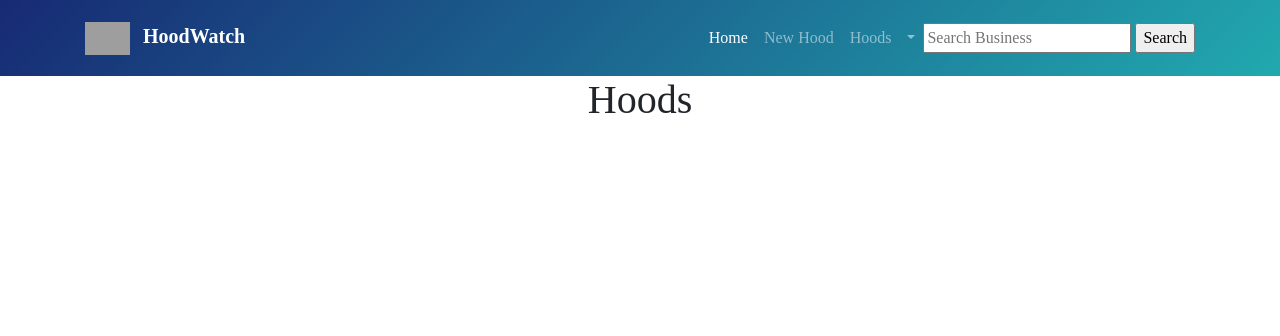
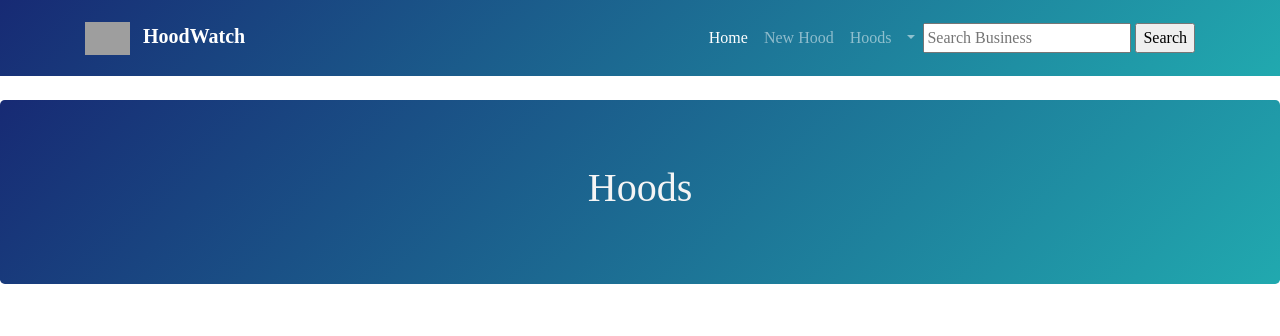
Before and after one commit to rose-okoth/django-four, a Django app: page /hoods in a window 1280 px wide. Shown: the top 336 px of the page. Run offline with Django 3.2, Linux system fonts and the light colour scheme; data that the repository does not hold is empty; some libraries are stand-ins or nearby versions; some web fonts are replaced; grey boxes are pictures that could not be loaded.

Commit message:
added jumbotron to hold the page titles

```diff
--- a/main/static/css/main.css
+++ b/main/static/css/main.css
@@ -8,3 +8,10 @@ body {
 	background-color:#184e8e;
 	color:whitesmoke;
 }
+
+.jumbotron {
+	background:linear-gradient(135deg, #172a74, #21a9af) !important;
+	background-color:#184e8e;
+	color:whitesmoke;
+	text-align: center;
+}
--- a/main/templates/business.html
+++ b/main/templates/business.html
@@ -3,11 +3,14 @@
 {% load bootstrap4 %}
 
 {% block content %}
+<br/>
+<div class="jumbotron">
+    <h1>Add Business</h1>
+</div>
 
 <div class="container">
     <div class="card">
         <div class="card-body">
-            <h1>Add Business</h1>
             <br\><br\><br\><br\>
             <form action="" enctype="multipart/form-data" method="POST">
                 {% csrf_token %}
--- a/main/templates/hood.html
+++ b/main/templates/hood.html
@@ -8,8 +8,12 @@
 
 {% block content %}
 
+<br/>
+<div class="jumbotron">
+    <h1 class='text-center'>{{title}}</h1>
+</div>
+
 <div class="container">
-    <h1 class='text-center'>{{title}}</h1>
     <div class="row">
         {% for obj in object_list %}
 
--- a/main/templates/hood_detail.html
+++ b/main/templates/hood_detail.html
@@ -5,9 +5,13 @@
 {% endblock %}
 
 {% block content %}
+<br/>
+<div class="jumbotron">
+    <h1>{{instance.name}}</h1>
+</div>
+
 <div class="container">
     <br\><br\><br\><br\>
-    <h1>{{instance.name}}</h1>
 
     {% if instance.image %}
     <img src='{{ instance.image.url }}' class='img-responsive'/>
--- a/main/templates/index.html
+++ b/main/templates/index.html
@@ -42,7 +42,8 @@
                 <div class="row">
                     <div class="col-12 col-lg-6 col-xl-5 offset-xl-1">
                         <h1>Welcome to HoodWatch!</h1>
-                        <p>Mauris egestas tellus non ex condimentum, ac ullamcorper sapien dictum. Nam consequat neque quis sapien viverra convallis. In non tempus lorem. </p><button class="btn btn-light btn-lg action-button" type="button">Learn More</button></div>
+                        <p>Stay in the loop with everything happening in your neighborhood. From contact information of different handyman to meeting announcements or even alerts.</p><button class="btn btn-light btn-lg action-button" type="button">Learn More</button>
+                    </div>
                 </div>
             </div>
         </div>
--- a/main/templates/post.html
+++ b/main/templates/post.html
@@ -4,10 +4,14 @@
 
 {% block content %}
 
+<br/>
+<div class="jumbotron">
+    <h1>Create Post</h1>
+</div>
+
 <div class="container">
     <div class="card">
         <div class="card-body">
-            <h1>Create Post</h1>
             <br\><br\><br\><br\>
             <form action="" enctype="multipart/form-data" method="POST">
                 {% csrf_token %}
--- a/main/templates/profile.html
+++ b/main/templates/profile.html
@@ -3,10 +3,14 @@
 {% load bootstrap4 %}
 
 {% block content %}
+<br/>
+<div class="jumbotron">
+    <h1>Profile</h1>
+</div>
+
 <div class="container">
     <div class="content-section">
         <br\><br\><br\><br\>
-        <h1>Profile</h1>
         <div class="media">
             <img class="rounded-circle img-thumbnail" src="{{ user.profile.image.url }}">
             <div class="media-body">
```
Also changed, not shown: main/templates/new_hood.html (+5 -2 lines).
